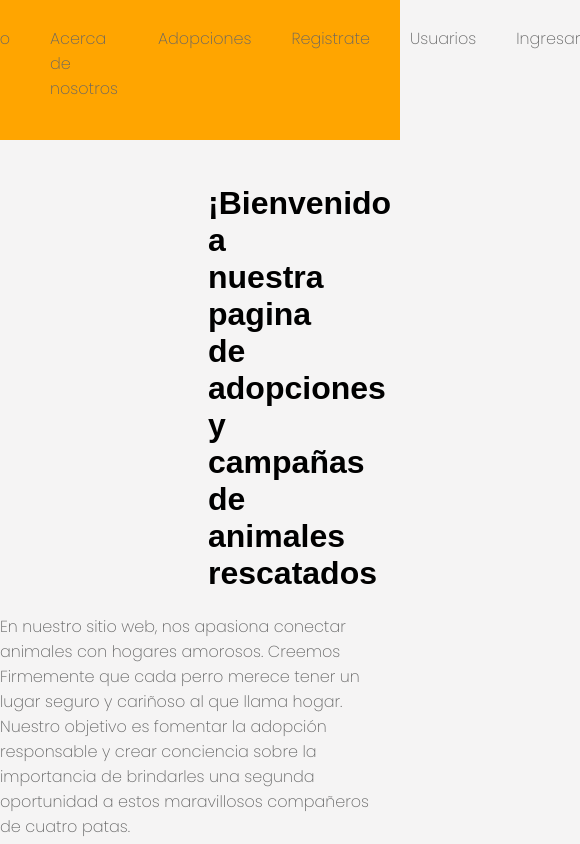
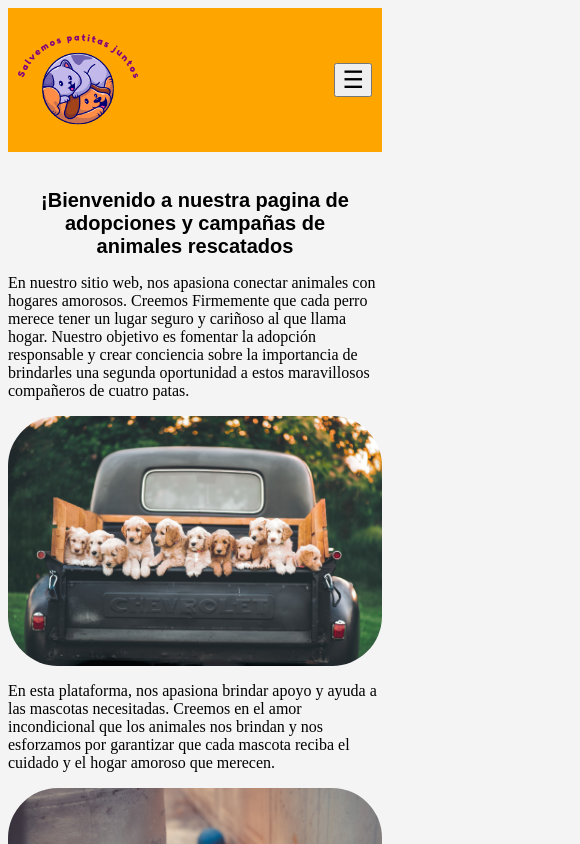
Before and after one commit to daniitoro29/sofi_adopciones_frontend, a React (Create React App) app: page / in a window 390 px wide. Shown: the top 844 px of the page, 580 px wide, since content can reach past the window. Built offline with nearby package versions, Linux system fonts and the light colour scheme.

Commit message:
agrege responsive de home

```diff
--- a/src/views/Home/Home.css
+++ b/src/views/Home/Home.css
@@ -1,17 +1,21 @@
+/* Estilos generales para todas las resoluciones */
 .home h1 {
     text-align: center;
     padding: 1.5rem 13rem 0 13rem;
     font-family: sans-serif;
   }
+
   .home h2 {
     text-align: center;
     font-family: sans-serif;
     padding: 3rem;
   }
+
   .cont-parrafos {
     display: flex;
     justify-content: space-evenly;
   }
+
   .cont-parrafos p {
     background-color: #ffa500;
     width: 250px;
@@ -21,32 +25,63 @@
     font-family: sans-serif;
     color: #ffffff;
   }
+
   .agradecimiento {
     text-align: center;
     font-family: sans-serif;
     font-weight: 700;
     margin: 5rem 0;
   }
+
   .description {
     display: flex;
     align-items: center;
     flex-direction: column;
   }
+
   .description img {
     width: 500px;
     height: auto;
     border-radius: 50px;
   }
+
   footer {
     text-align: center;
     font-family: sans-serif;
     background-color: #d9d9d9;
     padding: 10px;
   }
+
   footer img {
     width: 20px;
     height: 20px;
   }
+
   footer p {
     margin: 0;
   }
+
+  /* Estilos para celular de 480px */
+  @media (max-width: 480px) {
+    .home h1 {
+      font-size: 20px;
+      padding: 1.5rem 2rem 0 2rem;
+    }
+
+    .description img {
+      max-width: 100%;
+      width: 100%;
+    }
+  }
+
+  /* Estilos para tablet de 820px */
+  @media (min-width: 481px) and (max-width: 820px) {
+    .home h1 {
+      font-size: 24px;
+      padding: 1.5rem 3rem 0 3rem;
+    }
+   /* Ancho de parrafos */
+    .cont-parrafos p {
+      width: 300px;
+    }
+}
--- a/src/views/Home/Home.jsx
+++ b/src/views/Home/Home.jsx
@@ -1,3 +1,4 @@
+import React from "react";
 import NavBar from "../NavBar/NavBar";
 import "./Home.css";
 import facebook from "../../assets/img/redes/Facebook 1.svg";
--- a/src/views/NavBar/NavBar.css
+++ b/src/views/NavBar/NavBar.css
@@ -1,8 +1,5 @@
-@import url('https://fonts.googleapis.com/css2?family=Poppins:wght@200;600&display=swap');
 
-body {
-  margin: 0;
-}
+/* Estilos generales para todas las resoluciones */
 .container-general_home {
   display: flex;
   justify-content: center;
@@ -12,10 +9,10 @@ nav {
   width: 100%;
   padding: 0;
   display: flex;
-  justify-content: center;
+  justify-content: space-between;
   padding: 10px;
-  background:   #FFA500  ;
-  height: 120px;
+  background: #FFA500;
+  align-items: center;
 }
 
 img {
@@ -23,24 +20,67 @@ img {
   height: 120px;
 }
 
-ul {
+.menu-button {
+  display: none;
+  font-size: 24px;
+  cursor: pointer;
+}
+
+ul.menu-items {
   display: flex;
   list-style-type: none;
   margin: 0;
   padding: 0;
 }
 
-ul > li {
+ul.menu-items li {
   margin: 0 10px;
-}
-
-p {
-  color: #656565;
   cursor: pointer;
   font-weight: 500;
   font-family: 'Poppins', sans-serif;
+  color: #656565;
+  transition: color 0.3s;
 }
 
-p:hover {
+ul.menu-items li:hover {
   color: #000;
 }
+
+/* Estilos de responsive de 480px */
+@media (max-width: 480px) {
+  .menu-button {
+    display: block;
+  }
+
+  ul.menu-items {
+    display: none;
+    flex-direction: column;
+    align-items: center;
+    position: absolute;
+    top: 60px;
+    background-color: #FFA500;
+    width: 100%;
+    z-index: 1;
+  }
+
+  ul.menu-items.open {
+    display: flex;
+  }
+
+  ul.menu-items.open li {
+    margin: 10px 0;
+  }
+}
+
+
+
+/* Estilos de responsive de 820px */
+@media (min-width: 721px) and (max-width: 820px) {
+  .menu-button {
+    display: none; /* Oculta el botón de menú en el breakpoint de 820px */
+  }
+
+  ul.menu-items {
+    display: flex; /* Muestra los elementos de menú */
+  }
+}
--- a/src/views/NavBar/NavBar.js
+++ b/src/views/NavBar/NavBar.js
@@ -1,67 +1,30 @@
-import { Redirect } from "react-router-dom";
 import { useState } from "react";
 import logo from '../../assets/img/logo5.png';
-
 import "../NavBar/NavBar.css";
 
 function NavBar() {
-    // URL logo
-    // https://logo-maker.freelogodesign.org/es/logo/edit/d273ed61a03749f5917f70b689935771
-  const [isRegister, setIsRegister] = useState(false);
-  const [showUser, setShowUser] = useState(false);
-  const [ isLogin, setIsLogin ] = useState(false);
+  const [isMenuOpen, setIsMenuOpen] = useState(false);
 
-  const handlerRegister = () => {
-    setIsRegister(true);
+  const toggleMenu = () => {
+    setIsMenuOpen(!isMenuOpen);
   };
-
-  const handlerUser = () => {
-    setShowUser(true);
-  };
-
-  const handlerLogin = () => {
-    setIsLogin(true);
-  }
-
-  if (isRegister) {
-    return <Redirect to="/register" />;
-  }
-  if (showUser) {
-    return <Redirect to="/users" />;
-  }
-  if (isLogin) {
-    return <Redirect to="/login" />;
-  }
 
   return (
     <div className="container-general_home">
       <nav>
-        <ul>
         <a href="/">
-        <img
-            src={logo}
-            alt="logo"
-          />
+          <img src={logo} alt="logo" />
         </a>
-
-          <ol>
-            <p>Inicio</p>
-          </ol>
-          <ol>
-            <p>Acerca de nosotros</p>
-          </ol>
-          <ol>
-            <p>Adopciones</p>
-          </ol>
-          <ol>
-            <p onClick={handlerRegister}>Registrate</p>
-          </ol>
-          <ol>
-            <p onClick={handlerUser}>Usuarios</p>
-          </ol>
-          <ol>
-            <p onClick={handlerLogin}>Ingresar</p>
-          </ol>
+        <button className="menu-button" onClick={toggleMenu}>
+          ☰
+        </button>
+        <ul className={`menu-items ${isMenuOpen ? "open" : ""}`}>
+          <li>Inicio</li>
+          <li>Acerca de nosotros</li>
+          <li>Adopciones</li>
+          <li>Registrate</li>
+          <li>Usuarios</li>
+          <li>Ingresar</li>
         </ul>
       </nav>
     </div>
```
Lines whose indentation alone changed are shown as unchanged.
